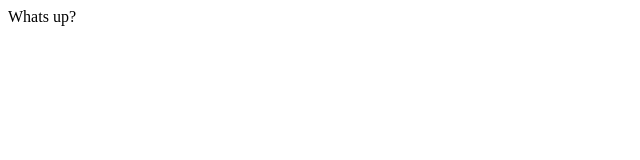
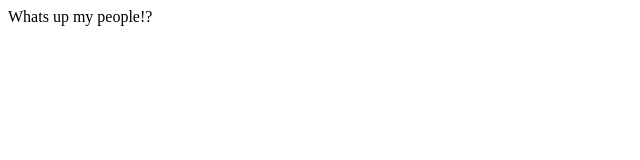
Before and after one commit to zdpilot/newRepo, a plain HTML site: page index.html in a window 1280 px wide. Shown: the full height of the page, 0-640 px from the left. Drawn offline with Linux system fonts and the light colour scheme.

Commit message:
added people

```diff
--- a/index.html
+++ b/index.html
@@ -1,3 +1,3 @@
 <html>
-  Whats up?
+  Whats up my people!?
 </html>
```
